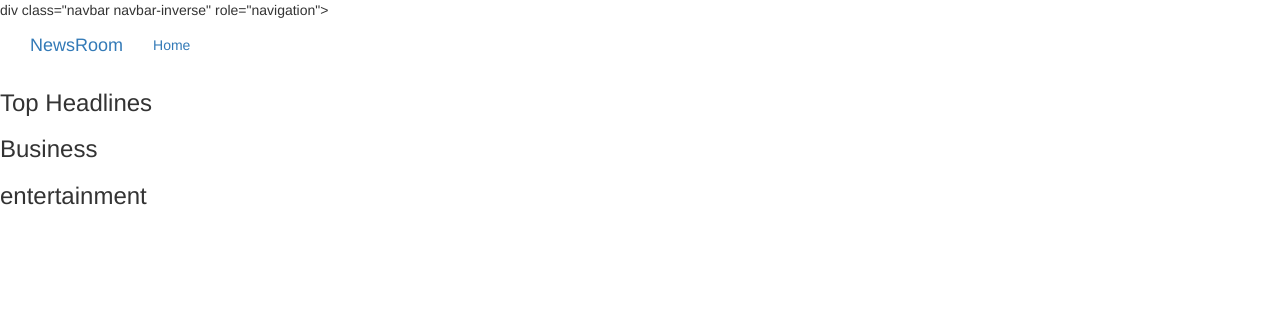
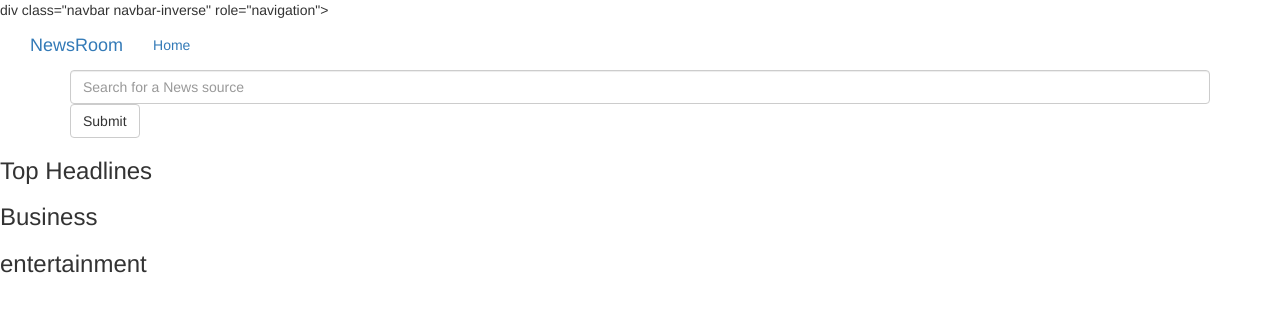
Before and after one commit to sharonandisi/news-api, a Flask app: template app/templates/index.html in a window 1280 px wide. Shown: the top 312 px of the page. Run offline with Flask 2, Linux system fonts and the light colour scheme; the template is opened without the code that fills it, so the values that code supplies are empty; parts of the project's set-up code (start-up, migrations or seed data) failed here and were passed over; some libraries are stand-ins or nearby versions.

Commit message:
create search form

```diff
--- a/app/templates/index.html
+++ b/app/templates/index.html
@@ -17,6 +17,13 @@
     <body>
         <!-- content block -->
         {% block content %}
+        <div class="container">
+            <form>
+                <input type="text" name="source_query" placeholder="Search for a News source" class="form-control">
+                <input type="submit" value="Submit" class="btn btn-default">
+            </form>
+
+        </div>
         <!-- top headlines section -->
         <h3> Top Headlines </h3>
         <ul>
```
